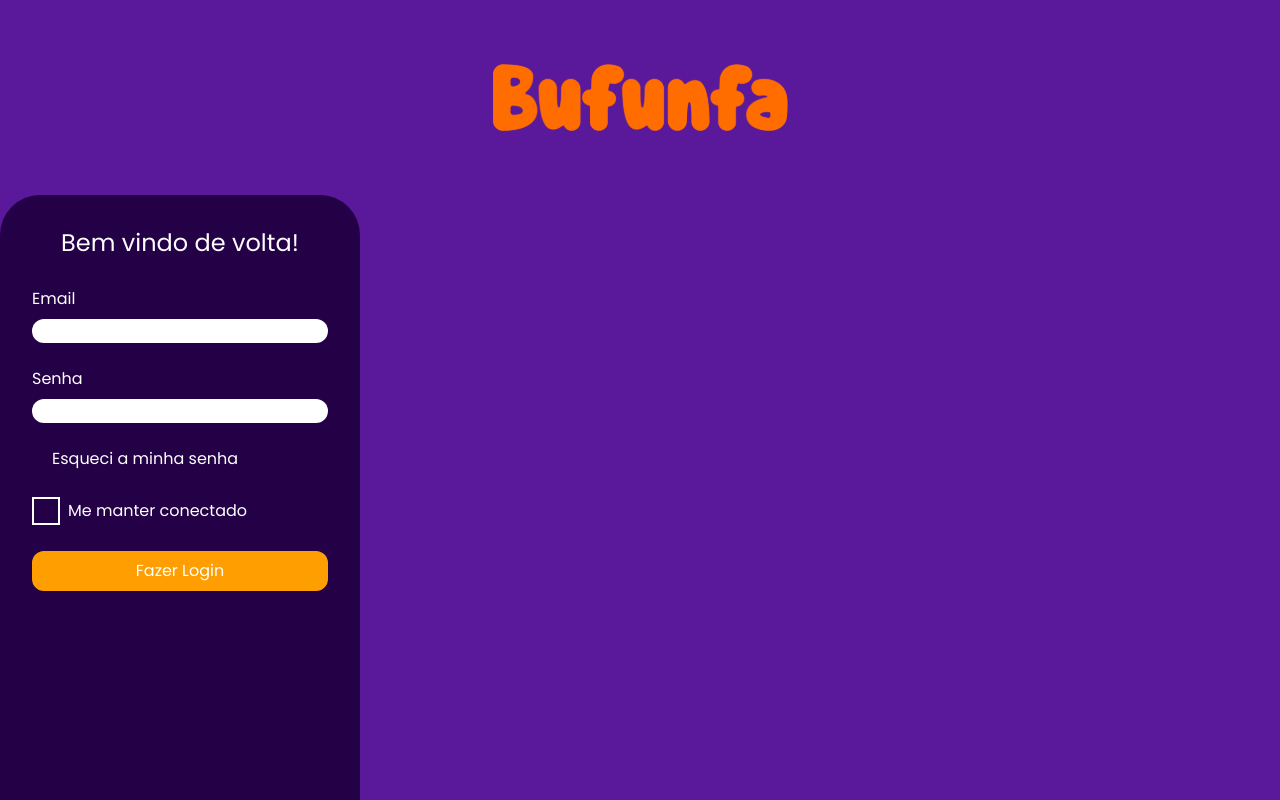
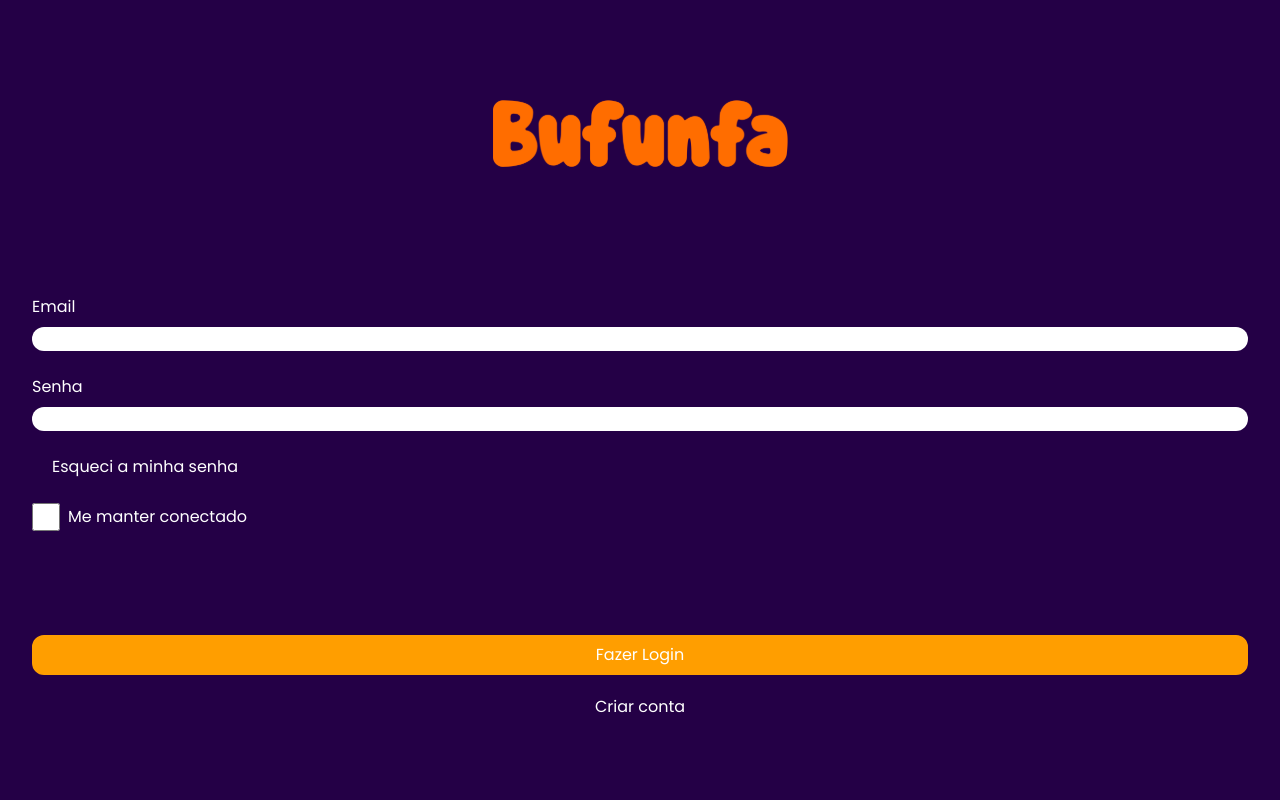
Before and after one commit to sergiofisio/projetoBufunfa-ceo, a React (Vite) app: page /login in a window 1280 px wide. Built offline with nearby package versions, Linux system fonts and the light colour scheme.

Commit message:
atualizacoes

```diff
--- a/src/components/DefaultHeader/DeafultHeader.tsx
+++ b/src/components/DefaultHeader/DeafultHeader.tsx
@@ -1,7 +1,7 @@
 import logo from "../../assets/logo.svg";
 const DefaultHeader = () => {
   return (
-    <div className={`flex items-center justify-center w-360 mt-16 mb-16`}>
+    <div className={`flex items-center justify-center w-360 h-3/6`}>
       <img src={logo} alt="logo" />
     </div>
   );
--- a/src/pages/Login/index.tsx
+++ b/src/pages/Login/index.tsx
@@ -5,13 +5,10 @@ import { Link } from "react-router-dom";
 
 const Login = () => {
   return (
-    <div className={`w-360 h-screen bg-purpleLight flex flex-col`}>
+    <div className={`w-screen h-screen bg-purple flex flex-col`}>
       <DefaultHeader />
-      <div className={`w-[22.5rem] h-full rounded-t-[40px] bg-purple`}>
-        <h1 className={`w-full text-center text-2xl text-white mt-8`}>
-          Bem vindo de volta!
-        </h1>
-        <form className={`flex flex-col px-8 pt-7 gap-6`}>
+      <div className={`w-full h-full`}>
+        <form className={`flex flex-col h-full px-8 pt-7 gap-6`}>
           <Input label={`Email`} />
           <Input label={`Senha`} />
           <Link to={"/"} className={`text-white pl-5`}>
@@ -20,11 +17,19 @@ const Login = () => {
           <div className={`h-8 flex items-center`}>
             <input
               type="checkbox"
-              className={`h-7 w-7 bg-purple appearance-none border-2 border-white`}
+              className={`h-7 w-7 accent-purple  border-2 border-white`}
             />
             <p className={`text-white ml-2`}>Me manter conectado</p>
           </div>
-          <Button type={`submit`} color="gold" text="Fazer Login" />
+          <div className={`flex flex-col gap-5 h-full justify-center`}>
+            <Button type={`submit`} color="gold" text="Fazer Login" />
+            <Link
+              className={`w-full flex text-center justify-center text-white`}
+              to={"/"}
+            >
+              Criar conta
+            </Link>
+          </div>
         </form>
       </div>
     </div>
--- a/src/routes.tsx
+++ b/src/routes.tsx
@@ -1,5 +1,5 @@
 import { Route, Routes } from "react-router-dom";
-import Login from "./pages/Login";
+import Login from "./pages/Login/index";
 
 const MainRoutes = () => {
   return (
```
Also changed, not shown: 1 other file (tests, documents, lock files or other folders).
